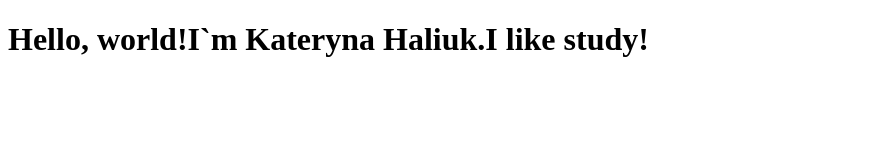
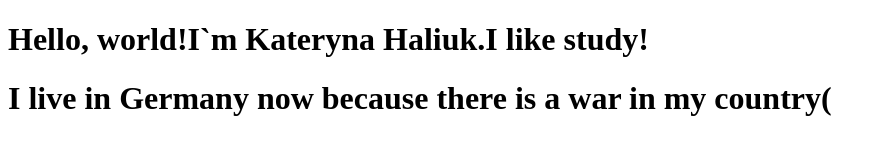
Before and after one commit to KatyaHaliuk/lab1, a plain HTML site: page index.html in a window 1280 px wide. Shown: the whole page, without its empty margins (0-886 px from the left). Drawn offline with Linux system fonts and the light colour scheme.

Commit message:
Update index.html

```diff
--- a/index.html
+++ b/index.html
@@ -7,5 +7,6 @@
   </head>
   <body>
     <H1>Hello, world!I`m Kateryna Haliuk.I like study!</H1>
+    <H1>I live in Germany now because there is a war in my country(</H1>
   </body>
 </html>
```
